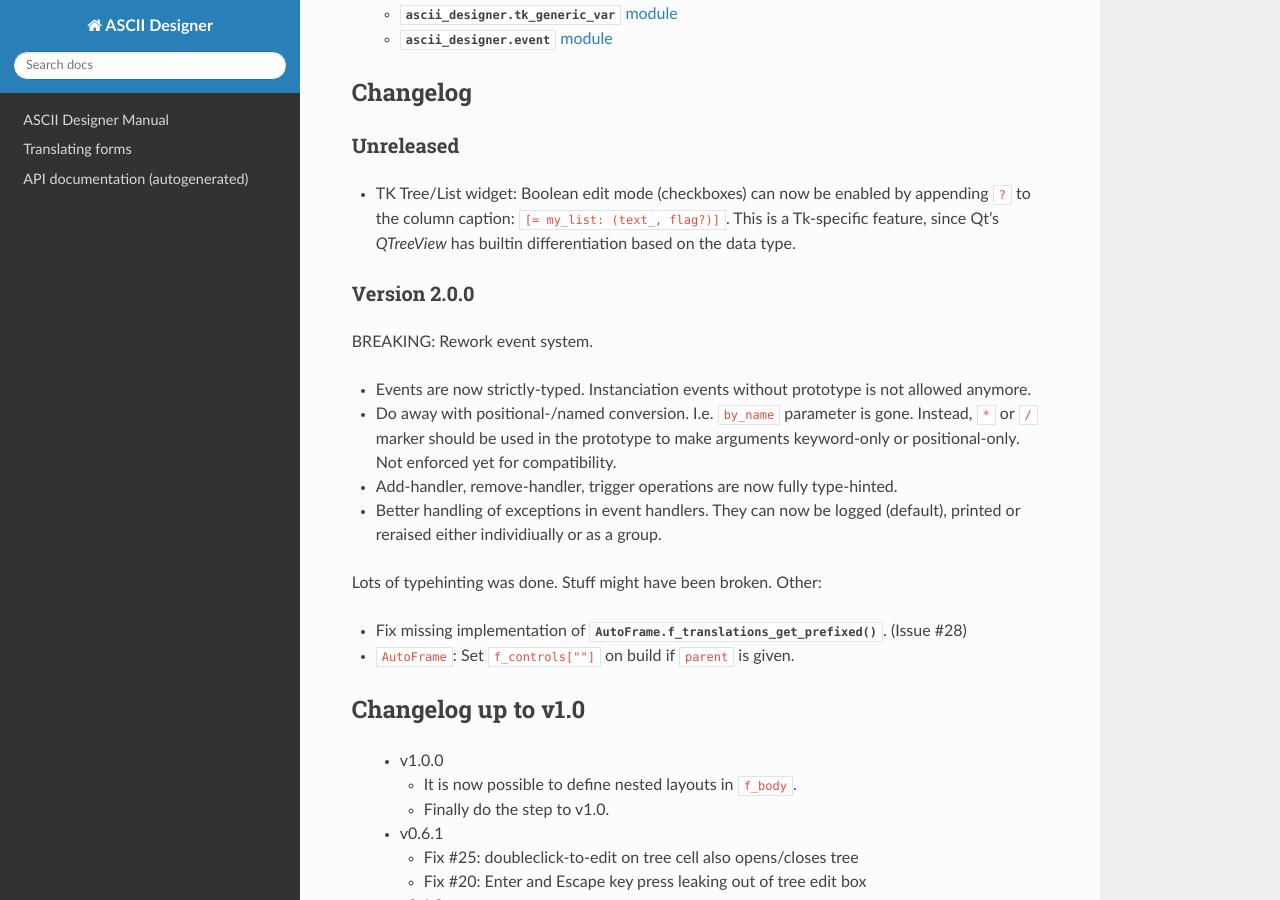
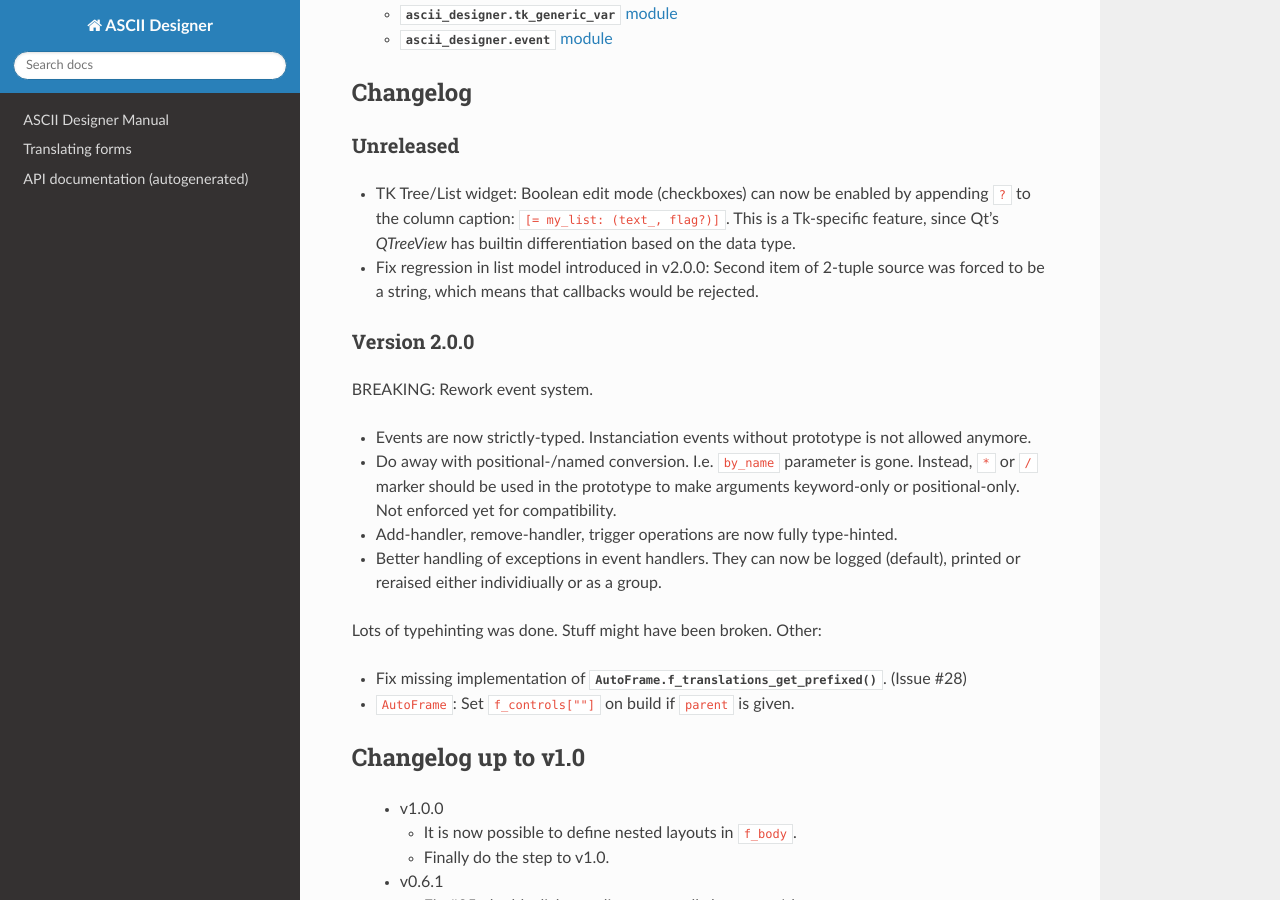
Before and after one commit to loehnertj/ascii_designer, a Sphinx documentation site: the page built from docs/index.rst, in a window 1280 px wide and 900 px high, scrolled down 1467 px. Built offline with Sphinx 7.4.7 and the Read the Docs theme 3.1.0, drawn with Linux system fonts in a browser that asks for light colours.

Commit message:
[fix] second item of sourcedef can be non-string again
This was changed in a1e6e0b864af2367fcfb32251157bb16d2cee7e0 on 2025-09-29, for unknown reason.

Causes regressions :-/ -> reverted. Open question: Why did I do this in the first place?

```diff
--- a/docs/index.rst
+++ b/docs/index.rst
@@ -14,7 +14,13 @@ Changelog
 Unreleased
 ..........
 
-* TK Tree/List widget: Boolean edit mode (checkboxes) can now be enabled by appending ``?`` to the column caption: ``[= my_list: (text_, flag?)]``. This is a Tk-specific feature, since Qt's `QTreeView` has builtin differentiation based on the data type.
+* TK Tree/List widget: Boolean edit mode (checkboxes) can now be enabled by
+  appending ``?`` to the column caption: ``[= my_list: (text_, flag?)]``. This
+  is a Tk-specific feature, since Qt's `QTreeView` has builtin differentiation
+  based on the data type.
+* Fix regression in list model introduced in v2.0.0: Second item of 2-tuple
+  source was forced to be a string, which means that callbacks would be
+  rejected.
 
 Version 2.0.0
 .............
```
Also changed, not shown: 1 other file.
